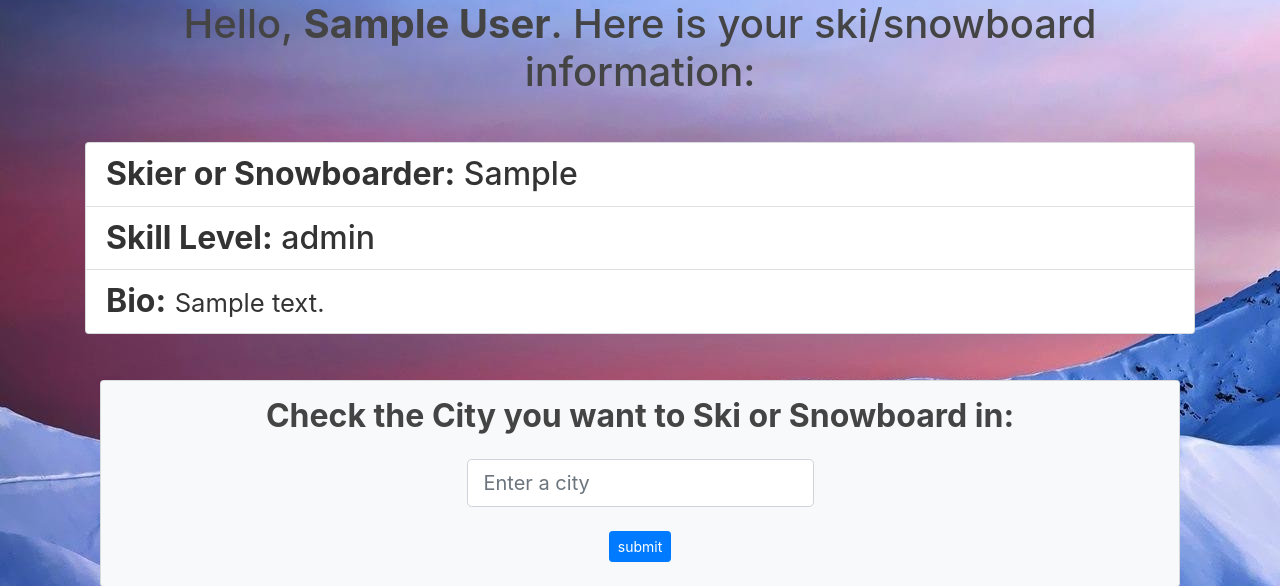
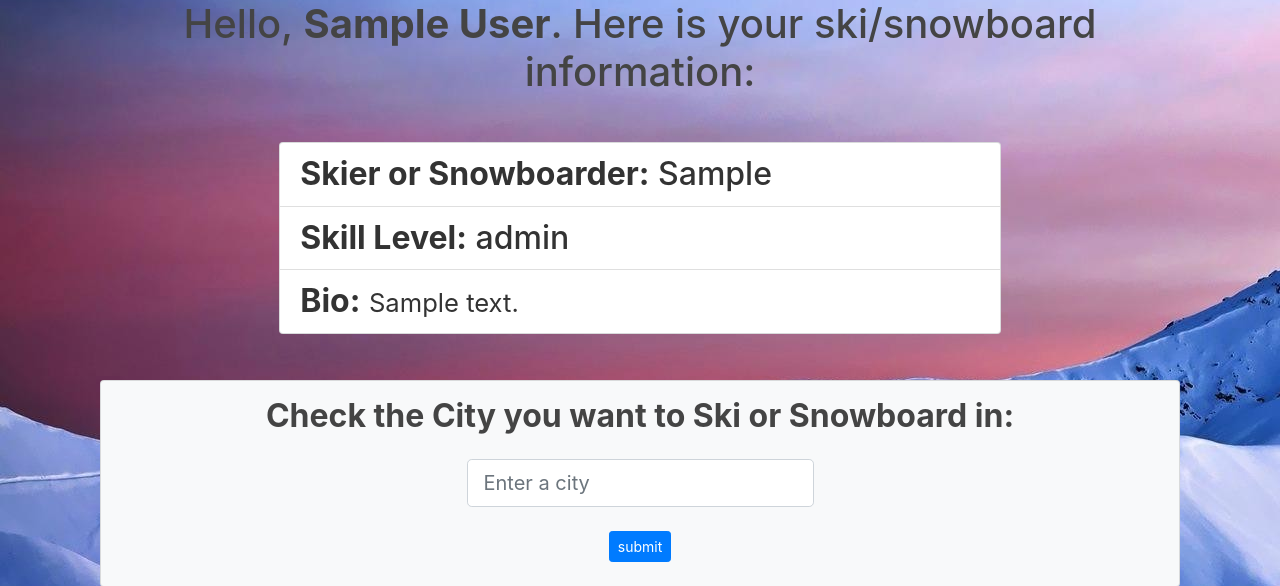
Before and after one commit to halfgreen12/tahoesnowrides.com, a Flask app: page /home in a window 1280 px wide. Shown: the part 56-642 px from the top of the page. Run offline with Flask 2, Linux system fonts and the light colour scheme; a user stored in the database is signed in; tables that the repository leaves empty hold one stand-in row (values such as "Sample post"); parts of the project's set-up code (start-up, migrations or seed data) failed here and were passed over; some libraries are stand-ins or nearby versions.

Commit message:
fixed card width on profile info card

```diff
--- a/website/templates/home.html
+++ b/website/templates/home.html
@@ -11,7 +11,7 @@ body  {
     <div class="h2">
 			<h1>Hello, <strong>{{ full_name }}</strong>. Here is your ski/snowboard information:</h1>
 			<br>
-			<div class="card bg-light" align="left">
+			<div class="card bg-light" style="width: 65%;" align="left">
 			  <ul class="list-group list-group-flush">
 				<li class="list-group-item"><strong>Skier or Snowboarder:</strong> {{ skier_or_snowboarder }}</li>
 				<li class="list-group-item"><strong>Skill Level:</strong> {{ skill_level }}</li>
```
